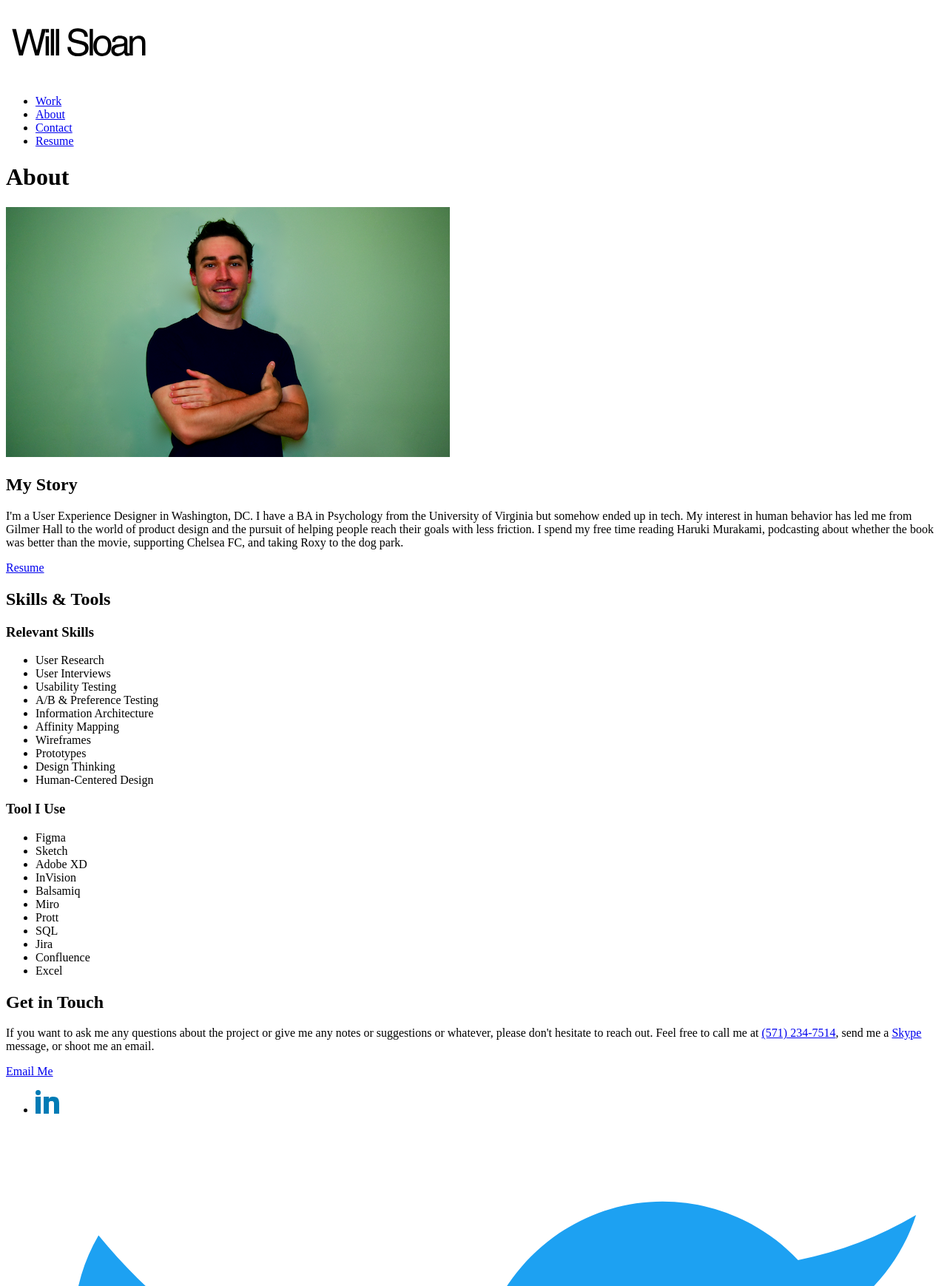
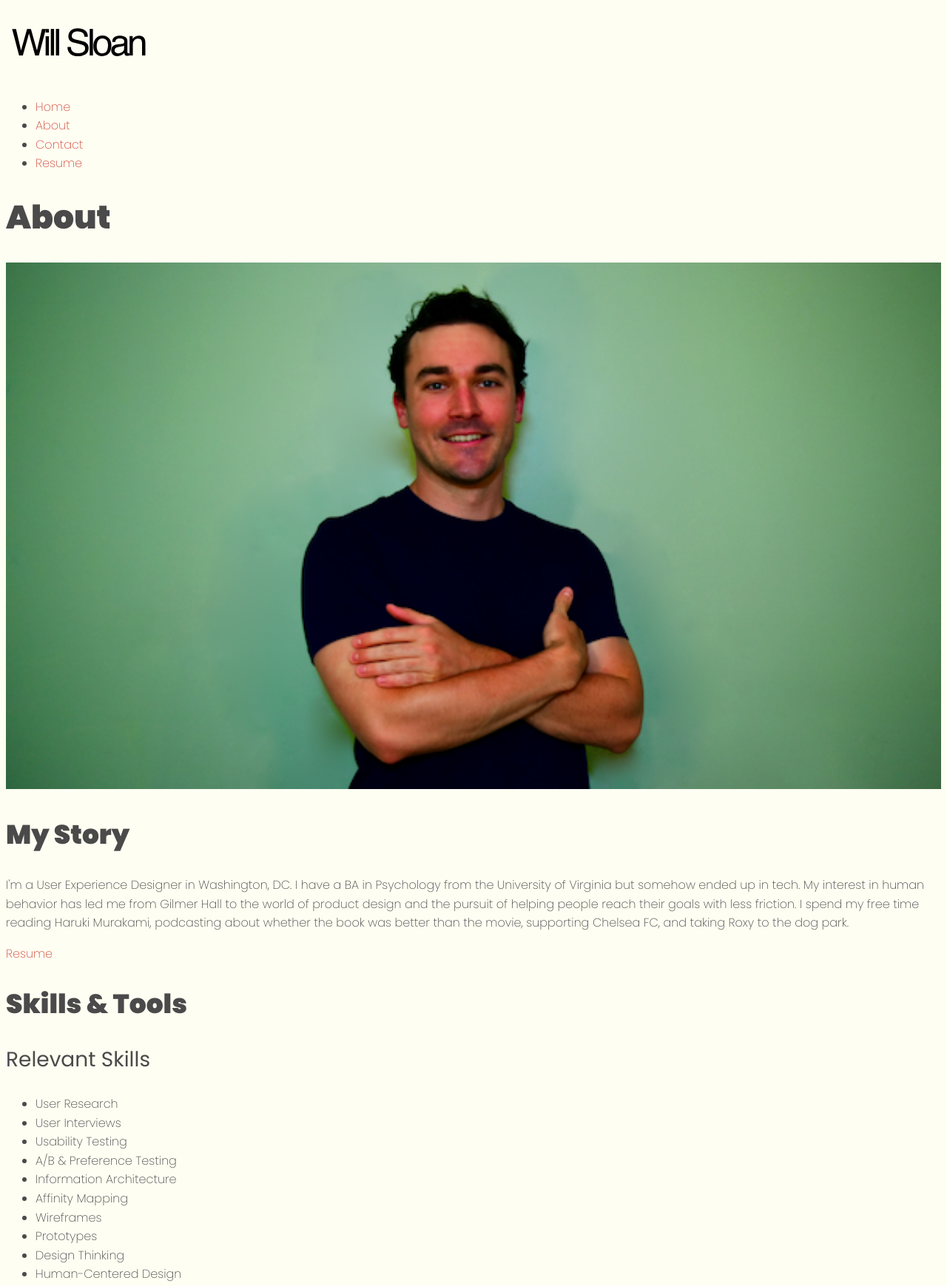
Before and after one commit to sloan-ux/ux-portfolio, a plain HTML site: page about.html in a window 1280 px wide. Shown: the top 1739 px of the page at 74% size. Drawn offline with Linux system fonts and the light colour scheme.

Commit message:
css changes (ids, buttons, type, colors, etc.)

```diff
--- a/about.html
+++ b/about.html
@@ -2,8 +2,12 @@
 <html lang="en" dir="ltr">
 
 <head>
-  <meta charset="utf-8">
+  <meta charset="utf-8" name="viewport" content="width=device-width, initial-scale=1">
   <title>About - Will Sloan</title>
+  <link rel="preconnect" href="https://fonts.gstatic.com">
+  <link href="https://fonts.googleapis.com/css2?family=Poppins:wght@100;200;300;400;500;600;700;800;900&display=swap" rel="stylesheet">
+  <link rel="stylesheet" type="text/css" href=href="https://cdnjs.cloudflare.com/ajax/libs/normalize/8.0.0/normalize.min.css">
+  <link rel="stylesheet" type="text/css" href="css/style.css">
 </head>
 
 <body>
@@ -12,10 +16,10 @@
       <img src="logo.svg" alt="Will Sloan logo" style="width:200px;height:100px;">
       <nav>
         <ul>
-          <li><a href="home.html" target="_self">Work</a></li>
-          <li><a href="about.html" target="_self">About</a></li>
-          <li><a href="#contact" target="_self">Contact</a></li>
-          <li><a href="files/Resume.pdf" target="_blank">Resume</a></li>
+          <li><a href="home.html" target="_self" href="#" class="button">Home</a></li>
+          <li><a href="about.html" target="_self" href="#" class="button">About</a></li>
+          <li><a href="#contact" target="_self" href="#" class="button">Contact</a></li>
+          <li><a href="files/Resume.pdf" target="_blank" href="#" class="button">Resume</a></li>
         </ul>
       </nav>
     </div>
@@ -45,7 +49,7 @@
               </p>
             </div>
             <div>
-              <a href="files/Resume.pdf">Resume</a>
+              <a href="files/Resume.pdf" href="#" class="button">Resume</a>
             </div>
           </div>
           <div>
@@ -93,12 +97,12 @@
 
     </main>
 
-  <footer id="contact">
-    <div>
+  <footer>
+    <div id="contact">
       <h2>Get in Touch</h2>
       <p>If you want to ask me any questions about the project or give me any notes or suggestions or whatever, please don't hesitate to reach out. Feel free to call me at <a href="tel:+15712347514">(571) 234-7514</a>, send me a <a href="skype:willsloan.ux@gmail.com">Skype</a> message, or shoot me an email.</p>
       <div></div>
-      <a href="mailto:willsloan.ux@gmail.com">Email Me</a>
+      <a href="mailto:willsloan.ux@gmail.com" class="button contact">Email Me</a>
     </div>
     <div>
       <ul>
```
Also changed, not shown: home.html (+22 -17 lines), mudlark.html (+12 -8 lines), 1 other file.
